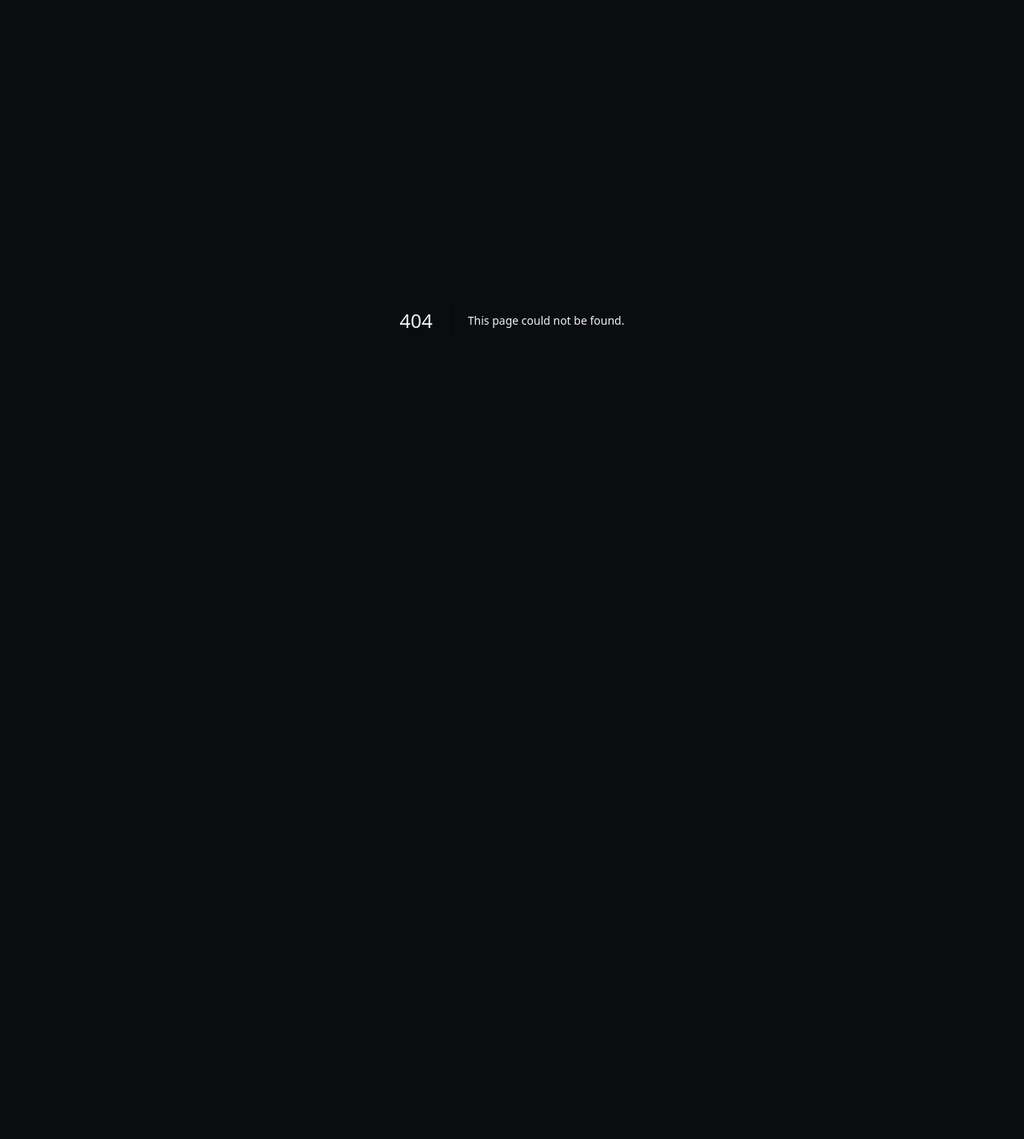
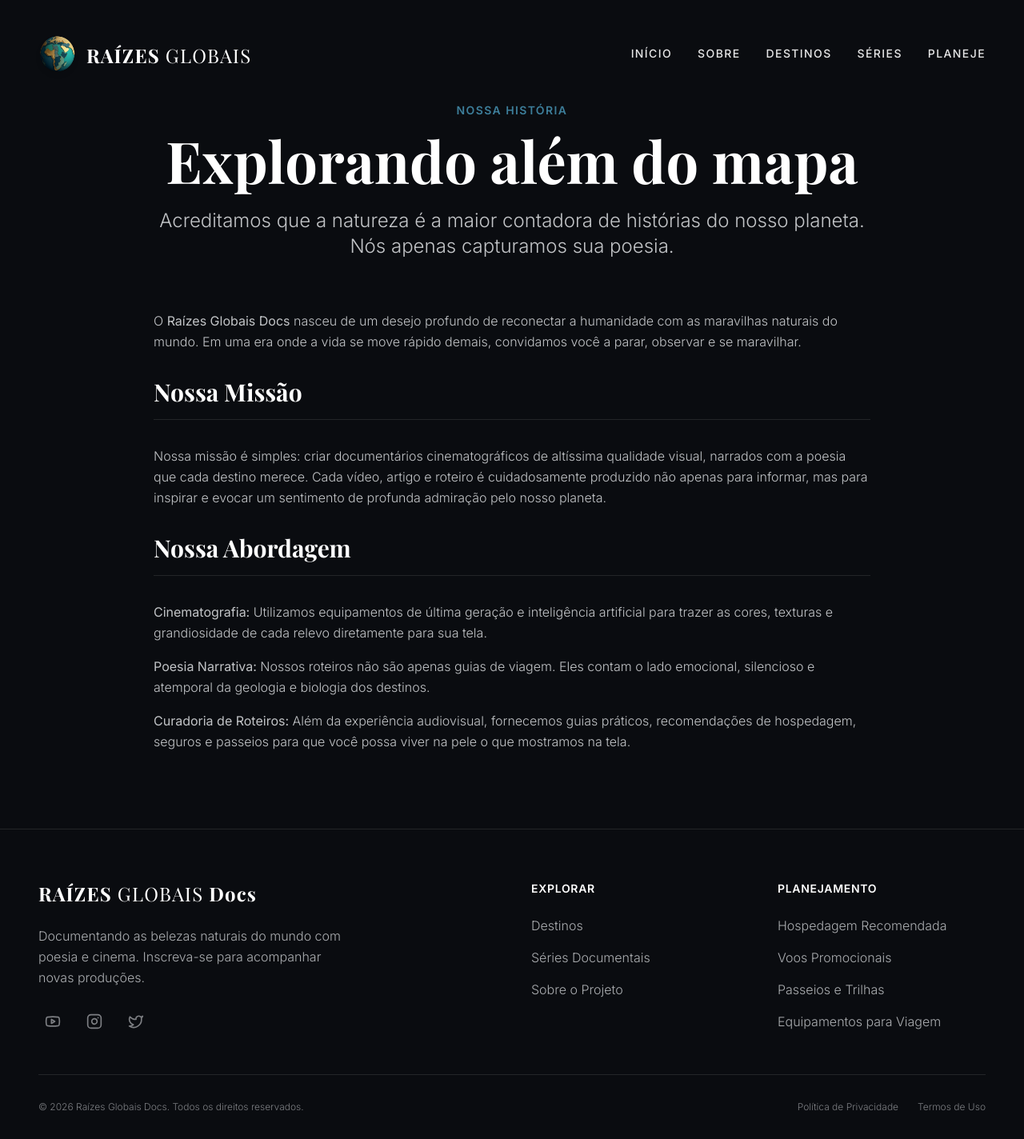
Before and after one commit to luisbooing/raizes-globais-docs, a Next.js app: page /sobre in a window 1280 px wide. Before the commit this address had no page. Shown: the whole page at 80% size. Before the commit the page ends 800 px from the top, so only its background shows below. Built offline with nearby package versions, Linux system fonts and the light colour scheme; a web font is replaced by a local one.

Commit message:
sobre nos, FAQpage, sitemap atu

```diff
--- a/app/destinos/[slug]/page.tsx
+++ b/app/destinos/[slug]/page.tsx
@@ -257,6 +257,50 @@ export default async function CountryPage({ params }: PageProps) {
                                         </div>
                                     </section>
                                 )}
+
+                                {/* Perguntas Frequentes (FAQ) */}
+                                {dest.faq && dest.faq.length > 0 && (
+                                    <section>
+                                        <h2 className="text-3xl font-serif font-bold text-white mb-6 flex items-center">
+                                            <span className="w-8 h-[1px] bg-primary-500 mr-4"></span>
+                                            Perguntas Frequentes
+                                        </h2>
+                                        <div className="space-y-4">
+                                            {dest.faq.map((item: any, index: number) => (
+                                                <details
+                                                    key={item._key || index}
+                                                    className="group bg-card/30 rounded-xl border border-white/5 overflow-hidden"
+                                                >
+                                                    <summary className="flex items-center justify-between cursor-pointer p-5 text-white font-medium hover:bg-white/5 transition-colors list-none">
+                                                        <span className="pr-4">{item.question}</span>
+                                                        <span className="text-primary-500 text-xl font-light flex-shrink-0 group-open:rotate-45 transition-transform duration-200">+</span>
+                                                    </summary>
+                                                    <div className="px-5 pb-5 text-foreground/70 font-light leading-relaxed border-t border-white/5 pt-4">
+                                                        {item.answer}
+                                                    </div>
+                                                </details>
+                                            ))}
+                                        </div>
+                                        {/* FAQPage Schema for AEO */}
+                                        <script
+                                            type="application/ld+json"
+                                            dangerouslySetInnerHTML={{
+                                                __html: JSON.stringify({
+                                                    "@context": "https://schema.org",
+                                                    "@type": "FAQPage",
+                                                    "mainEntity": dest.faq.map((item: any) => ({
+                                                        "@type": "Question",
+                                                        "name": item.question,
+                                                        "acceptedAnswer": {
+                                                            "@type": "Answer",
+                                                            "text": item.answer,
+                                                        },
+                                                    })),
+                                                }),
+                                            }}
+                                        />
+                                    </section>
+                                )}
                             </div>
 
                             <div className="space-y-12">
--- a/app/sitemap.ts
+++ b/app/sitemap.ts
@@ -41,6 +41,12 @@ export default async function sitemap(): Promise<MetadataRoute.Sitemap> {
             changeFrequency: 'weekly',
             priority: 0.9,
         },
+        {
+            url: `${baseUrl}/sobre`,
+            lastModified: new Date(),
+            changeFrequency: 'monthly',
+            priority: 0.7,
+        },
         ...destUrls,
         ...docUrls,
     ];
--- /dev/null
+++ b/app/sobre/page.tsx
@@ -0,0 +1,76 @@
+import { Metadata } from 'next';
+import Image from 'next/image';
+import Navbar from '@/components/Navbar';
+import Footer from '@/components/Footer';
+
+export const metadata: Metadata = {
+    title: 'Sobre Nós | Raízes Globais Docs',
+    description: 'Conheça o projeto Raízes Globais Docs, nossa equipe e nossa missão de documentar a poesia e beleza natural do nosso mundo.',
+    openGraph: {
+        title: 'Sobre Nós | Raízes Globais Docs',
+        description: 'Conheça o projeto Raízes Globais Docs, nossa equipe e nossa missão de documentar a poesia e beleza natural do nosso mundo.',
+        url: 'https://raizesglobaisdocs.com.br/sobre',
+    },
+};
+
+export default function SobrePage() {
+    return (
+        <>
+            <Navbar />
+            {/* Schema Markup: AboutPage and Person */}
+            <script
+                type="application/ld+json"
+                dangerouslySetInnerHTML={{
+                    __html: JSON.stringify({
+                        "@context": "https://schema.org",
+                        "@type": "AboutPage",
+                        "mainEntity": {
+                            "@type": "Organization",
+                            "name": "Raízes Globais Docs",
+                            "description": "Documentando as belezas naturais do mundo com poesia e cinema",
+                            "founder": {
+                                "@type": "Person",
+                                "name": "Equipe Raízes Globais",
+                                "jobTitle": "Documentaristas"
+                            }
+                        }
+                    })
+                }}
+            />
+            <main className="flex-grow pt-32 pb-24 bg-background min-h-screen">
+                <div className="container mx-auto px-6 md:px-12">
+                    <div className="max-w-4xl mx-auto">
+                        <header className="mb-16 text-center">
+                            <h2 className="text-primary-500 font-semibold tracking-widest uppercase mb-4 text-sm">Nossa História</h2>
+                            <h1 className="text-5xl md:text-7xl font-serif font-bold text-white mb-6">
+                                Explorando além do mapa
+                            </h1>
+                            <p className="text-xl md:text-2xl text-foreground/80 font-light leading-relaxed">
+                                Acreditamos que a natureza é a maior contadora de histórias do nosso planeta. Nós apenas capturamos sua poesia.
+                            </p>
+                        </header>
+
+                        <div className="prose prose-invert prose-lg max-w-none text-foreground/80 font-light leading-relaxed space-y-8">
+                            <p>
+                                O <strong>Raízes Globais Docs</strong> nasceu de um desejo profundo de reconectar a humanidade com as maravilhas naturais do mundo. Em uma era onde a vida se move rápido demais, convidamos você a parar, observar e se maravilhar.
+                            </p>
+
+                            <h2 className="text-3xl font-serif font-bold text-white border-b border-white/10 pb-4 mt-12 mb-6">Nossa Missão</h2>
+                            <p>
+                                Nossa missão é simples: criar documentários cinematográficos de altíssima qualidade visual, narrados com a poesia que cada destino merece. Cada vídeo, artigo e roteiro é cuidadosamente produzido não apenas para informar, mas para inspirar e evocar um sentimento de profunda admiração pelo nosso planeta.
+                            </p>
+
+                            <h2 className="text-3xl font-serif font-bold text-white border-b border-white/10 pb-4 mt-12 mb-6">Nossa Abordagem</h2>
+                            <ul className="space-y-4">
+                                <li><strong className="text-primary-400">Cinematografia:</strong> Utilizamos equipamentos de última geração e inteligência artificial para trazer as cores, texturas e grandiosidade de cada relevo diretamente para sua tela.</li>
+                                <li><strong className="text-primary-400">Poesia Narrativa:</strong> Nossos roteiros não são apenas guias de viagem. Eles contam o lado emocional, silencioso e atemporal da geologia e biologia dos destinos.</li>
+                                <li><strong className="text-primary-400">Curadoria de Roteiros:</strong> Além da experiência audiovisual, fornecemos guias práticos, recomendações de hospedagem, seguros e passeios para que você possa viver na pele o que mostramos na tela.</li>
+                            </ul>
+                        </div>
+                    </div>
+                </div>
+            </main>
+            <Footer />
+        </>
+    );
+}
--- a/components/Footer.tsx
+++ b/components/Footer.tsx
@@ -29,9 +29,9 @@ export default function Footer() {
                     <div>
                         <h4 className="text-white font-semibold mb-6 uppercase tracking-wider text-sm">Explorar</h4>
                         <ul className="space-y-4 font-light">
-                            <li><Link href="/#destinos" className="text-foreground/70 hover:text-white transition-colors">Destinos</Link></li>
-                            <li><Link href="/#documentarios" className="text-foreground/70 hover:text-white transition-colors">Séries Documentais</Link></li>
-                            <li><Link href="/#sobre" className="text-foreground/70 hover:text-white transition-colors">Sobre o Projeto</Link></li>
+                            <li><Link href="/destinos" className="text-foreground/70 hover:text-white transition-colors">Destinos</Link></li>
+                            <li><Link href="/documentarios" className="text-foreground/70 hover:text-white transition-colors">Séries Documentais</Link></li>
+                            <li><Link href="/sobre" className="text-foreground/70 hover:text-white transition-colors">Sobre o Projeto</Link></li>
                         </ul>
                     </div>
 
--- a/components/Navbar.tsx
+++ b/components/Navbar.tsx
@@ -36,6 +36,7 @@ export default function Navbar() {
                 {/* Desktop Menu */}
                 <div className="hidden md:flex items-center space-x-8">
                     <Link href="/" className="text-sm font-medium hover:text-primary-500 transition-colors uppercase tracking-widest text-white/90">Início</Link>
+                    <Link href="/sobre" className="text-sm font-medium hover:text-primary-500 transition-colors uppercase tracking-widest text-white/90">Sobre</Link>
                     <Link href="/destinos" className="text-sm font-medium hover:text-primary-500 transition-colors uppercase tracking-widest text-white/90">Destinos</Link>
                     <Link href="/documentarios" className="text-sm font-medium hover:text-primary-500 transition-colors uppercase tracking-widest text-white/90">Séries</Link>
                     <Link href="/#planejamento" className="text-sm font-medium hover:text-primary-500 transition-colors uppercase tracking-widest text-white/90">Planeje</Link>
@@ -54,6 +55,7 @@ export default function Navbar() {
             {isMobileMenuOpen && (
                 <div className="md:hidden absolute top-full left-0 w-full bg-background/95 backdrop-blur-lg flex flex-col items-center py-6 space-y-6 shadow-xl border-t border-white/10">
                     <Link href="/" onClick={() => setIsMobileMenuOpen(false)} className="text-lg font-medium hover:text-primary-500 transition-colors uppercase tracking-widest">Início</Link>
+                    <Link href="/sobre" onClick={() => setIsMobileMenuOpen(false)} className="text-lg font-medium hover:text-primary-500 transition-colors uppercase tracking-widest">Sobre</Link>
                     <Link href="/destinos" onClick={() => setIsMobileMenuOpen(false)} className="text-lg font-medium hover:text-primary-500 transition-colors uppercase tracking-widest">Destinos</Link>
                     <Link href="/documentarios" onClick={() => setIsMobileMenuOpen(false)} className="text-lg font-medium hover:text-primary-500 transition-colors uppercase tracking-widest">Séries</Link>
                     <Link href="/#planejamento" onClick={() => setIsMobileMenuOpen(false)} className="text-lg font-medium hover:text-primary-500 transition-colors uppercase tracking-widest">Planeje</Link>
--- a/lib/queries.ts
+++ b/lib/queries.ts
@@ -32,6 +32,7 @@ export async function getDestinationBySlug(slug: string) {
       curiosities,
       youtubeId,
       gallery,
+      faq,
       seoTitle,
       seoDescription
     }`,
```
